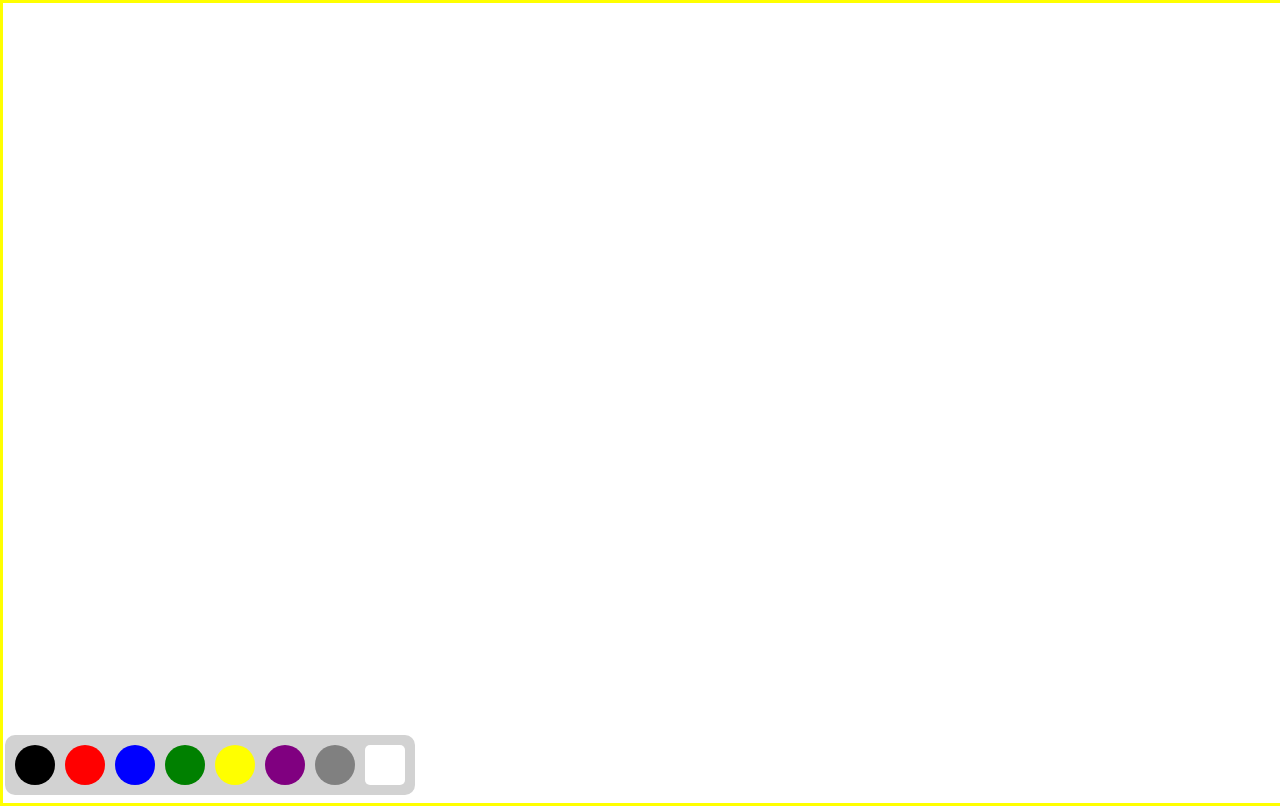
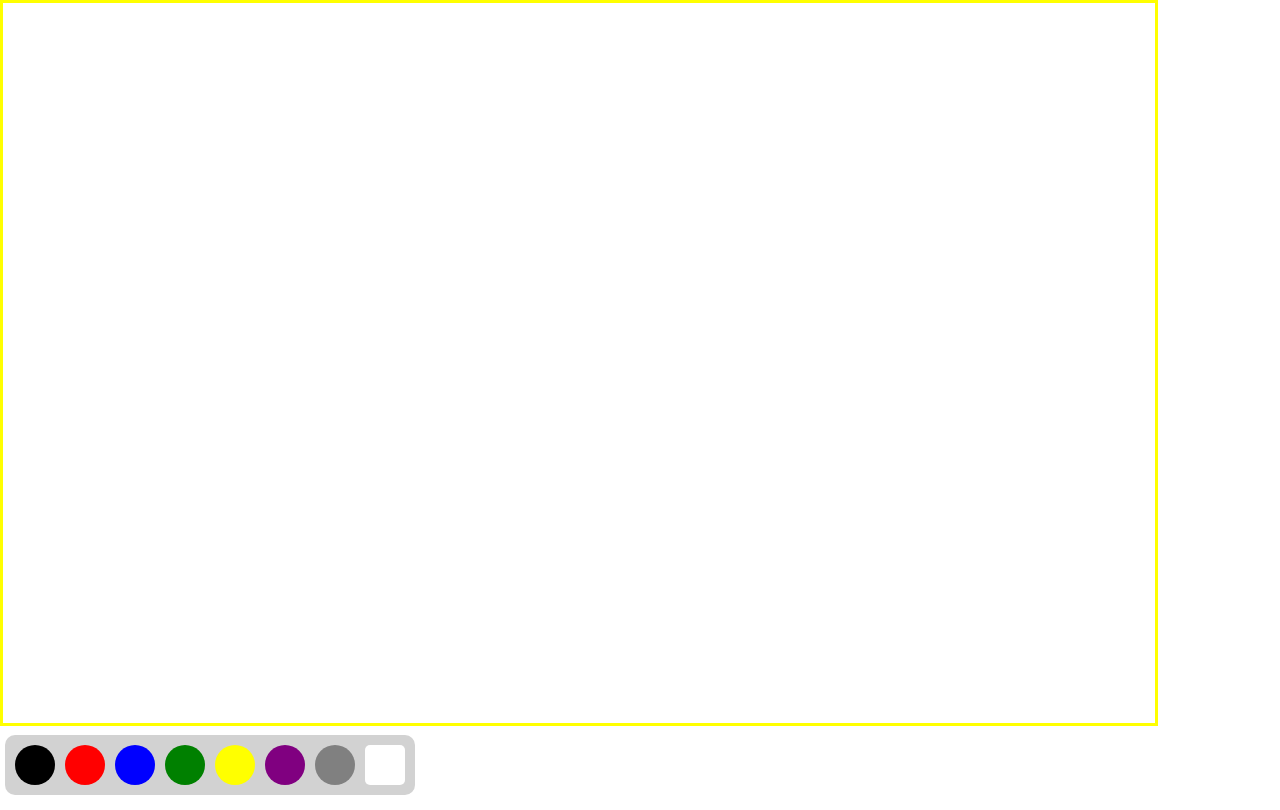
Before and after one commit to qijigithub/DrawingCanvas, a React (Create React App) app: page / in a window 1280 px wide. Built offline with nearby package versions, Linux system fonts and the light colour scheme.

Commit message:
feat: width

```diff
--- a/src/App.css
+++ b/src/App.css
@@ -37,8 +37,8 @@
   }
 }
 body{
-  width:100%;
-  height:100%;
+  width:90vw;
+  height:90vh;
   margin:0;
   padding:0;
   overflow: hidden;
```
